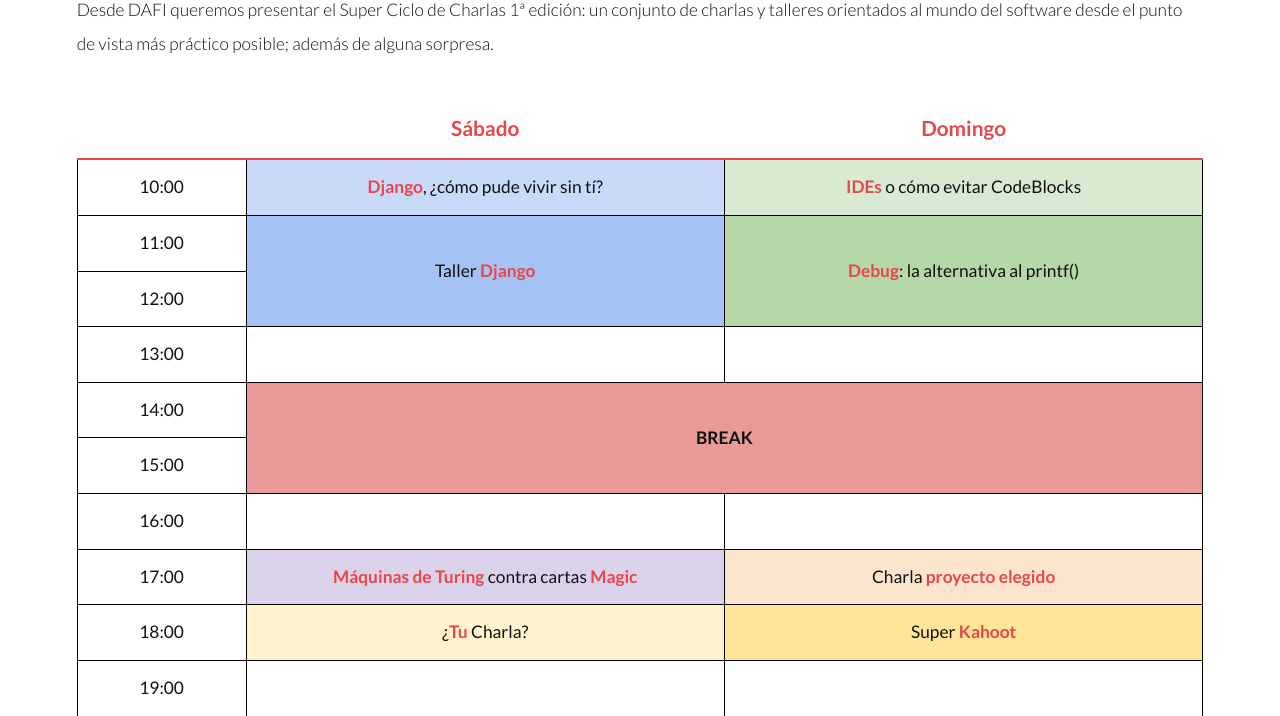
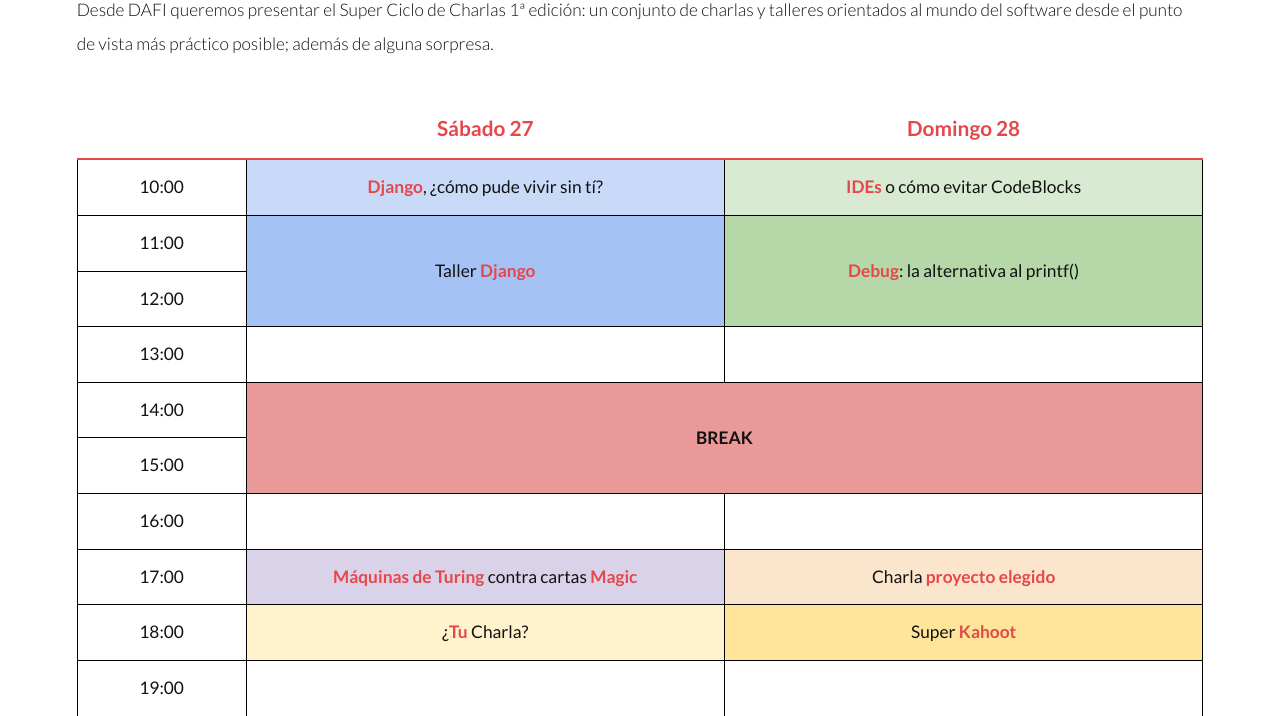
Before and after one commit to dafi-um/dafi-system, a Django app: template main/templates/flatpages/ciclocharlas.html in a window 1280 px wide. Shown: the part 172-888 px from the top of the page. Run offline with Django 3.2, Linux system fonts and the light colour scheme; the template is opened without the code that fills it, so the values that code supplies are empty; parts of the project's set-up code (start-up, migrations or seed data) failed here and were passed over; some libraries are stand-ins or nearby versions.

Commit message:
Updated ciclocharlas.html

```diff
--- a/main/templates/flatpages/ciclocharlas.html
+++ b/main/templates/flatpages/ciclocharlas.html
@@ -89,8 +89,8 @@
         <thead>
             <tr>
                 <th></th>
-                <th>Sábado</th>
-                <th>Domingo</th>
+                <th>Sábado 27</th>
+                <th>Domingo 28</th>
             </tr>
         </thead>
 
```
